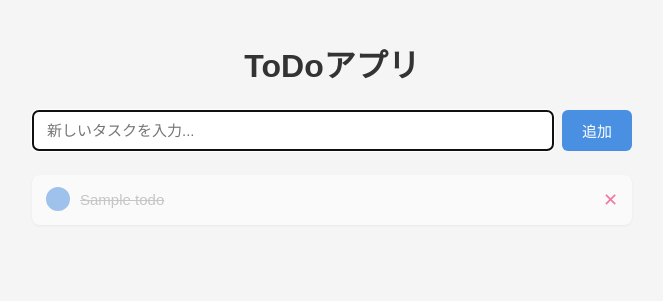
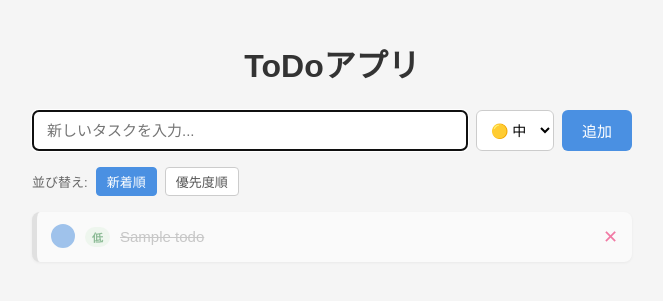
Before and after one commit to foolproof-htb/python-app-trial-clone, a Flask app: page / in a window 1280 px wide. Shown: the top 301 px of the page, without its empty margins (308-971 px from the left). Run offline with Flask 3, Linux system fonts and the light colour scheme; tables that the repository leaves empty hold one stand-in row (values such as "Sample post").

Commit message:
feat: TODOに優先度（高/中/低）を追加
- todosテーブルにpriorityカラムを追加（既存DBへのマイグレーション対応）
- TODO作成・編集時に優先度を選択できるセレクトボックスを追加
- 一覧画面で優先度ごとに色分け表示（高=赤、中=黄、低=緑）
- 優先度でのソート機能を追加（新着順/優先度順の切り替え）

Closes #5

Co-authored-by: fujisawa <foolproof-htb@users.noreply.github.com>

```diff
--- a/app.py
+++ b/app.py
@@ -3,6 +3,8 @@ from flask import Flask, render_template, request, redirect, url_for
 
 app = Flask(__name__)
 DB = "todo.db"
+
+PRIORITY_ORDER = {"high": 0, "medium": 1, "low": 2}
 
 
 def get_db():
@@ -17,33 +19,50 @@ def init_db():
             CREATE TABLE IF NOT EXISTS todos (
                 id INTEGER PRIMARY KEY AUTOINCREMENT,
                 title TEXT NOT NULL,
-                done INTEGER NOT NULL DEFAULT 0
+                done INTEGER NOT NULL DEFAULT 0,
+                priority TEXT NOT NULL DEFAULT 'medium'
             )
         """)
+        # Migrate existing DB: add priority column if it doesn't exist
+        cols = [row[1] for row in conn.execute("PRAGMA table_info(todos)").fetchall()]
+        if "priority" not in cols:
+            conn.execute("ALTER TABLE todos ADD COLUMN priority TEXT NOT NULL DEFAULT 'medium'")
 
 
 @app.route("/")
 def index():
+    sort = request.args.get("sort", "id")
     with get_db() as conn:
-        todos = conn.execute("SELECT * FROM todos ORDER BY id DESC").fetchall()
-    return render_template("index.html", todos=todos)
+        if sort == "priority":
+            todos = conn.execute(
+                "SELECT * FROM todos ORDER BY CASE priority WHEN 'high' THEN 0 WHEN 'medium' THEN 1 ELSE 2 END, id DESC"
+            ).fetchall()
+        else:
+            todos = conn.execute("SELECT * FROM todos ORDER BY id DESC").fetchall()
+    return render_template("index.html", todos=todos, sort=sort)
 
 
 @app.route("/create", methods=["POST"])
 def create():
     title = request.form["title"].strip()
+    priority = request.form.get("priority", "medium")
+    if priority not in PRIORITY_ORDER:
+        priority = "medium"
     if title:
         with get_db() as conn:
-            conn.execute("INSERT INTO todos (title) VALUES (?)", (title,))
+            conn.execute("INSERT INTO todos (title, priority) VALUES (?, ?)", (title, priority))
     return redirect(url_for("index"))
 
 
 @app.route("/update/<int:todo_id>", methods=["POST"])
 def update(todo_id):
     title = request.form.get("title", "").strip()
+    priority = request.form.get("priority", "medium")
+    if priority not in PRIORITY_ORDER:
+        priority = "medium"
     if title:
         with get_db() as conn:
-            conn.execute("UPDATE todos SET title = ? WHERE id = ?", (title, todo_id))
+            conn.execute("UPDATE todos SET title = ?, priority = ? WHERE id = ?", (title, priority, todo_id))
     return redirect(url_for("index"))
 
 
--- a/templates/index.html
+++ b/templates/index.html
@@ -11,15 +11,30 @@
     h1 { text-align: center; margin-bottom: 24px; color: #333; }
 
     /* 追加フォーム */
-    .add-form { display: flex; gap: 8px; margin-bottom: 24px; }
-    .add-form input { flex: 1; padding: 10px 14px; border: 1px solid #ccc; border-radius: 6px; font-size: 15px; }
+    .add-form { display: flex; gap: 8px; margin-bottom: 16px; }
+    .add-form input[type="text"] { flex: 1; padding: 10px 14px; border: 1px solid #ccc; border-radius: 6px; font-size: 15px; }
+    .add-form select { padding: 10px 10px; border: 1px solid #ccc; border-radius: 6px; font-size: 14px; background: #fff; }
     .add-form button { padding: 10px 20px; background: #4a90e2; color: #fff; border: none; border-radius: 6px; cursor: pointer; font-size: 15px; }
     .add-form button:hover { background: #357abd; }
 
+    /* ソートバー */
+    .sort-bar { display: flex; align-items: center; gap: 8px; margin-bottom: 16px; font-size: 13px; color: #666; }
+    .sort-bar a { text-decoration: none; padding: 4px 10px; border-radius: 4px; border: 1px solid #ccc; color: #555; background: #fff; }
+    .sort-bar a.active { background: #4a90e2; color: #fff; border-color: #4a90e2; }
+
     /* ToDoリスト */
     .todo-list { list-style: none; display: flex; flex-direction: column; gap: 10px; }
-    .todo-item { background: #fff; border-radius: 8px; padding: 12px 14px; box-shadow: 0 1px 3px rgba(0,0,0,0.1); display: flex; align-items: center; gap: 10px; }
+    .todo-item { background: #fff; border-radius: 8px; padding: 12px 14px; box-shadow: 0 1px 3px rgba(0,0,0,0.1); display: flex; align-items: center; gap: 10px; border-left: 5px solid #ccc; }
     .todo-item.done { opacity: 0.5; }
+    .todo-item.priority-high { border-left-color: #e05252; }
+    .todo-item.priority-medium { border-left-color: #e0b252; }
+    .todo-item.priority-low { border-left-color: #52b452; }
+
+    /* 優先度バッジ */
+    .priority-badge { font-size: 11px; font-weight: bold; padding: 2px 7px; border-radius: 10px; flex-shrink: 0; }
+    .badge-high { background: #fde8e8; color: #c0392b; }
+    .badge-medium { background: #fef6e0; color: #b07d00; }
+    .badge-low { background: #e8f8e8; color: #27833a; }
 
     /* 完了トグル */
     .toggle-form button { width: 24px; height: 24px; border-radius: 50%; border: 2px solid #4a90e2; background: transparent; cursor: pointer; flex-shrink: 0; }
@@ -29,8 +44,10 @@
     .title-area { flex: 1; }
     .title-text { font-size: 15px; color: #333; cursor: pointer; }
     .todo-item.done .title-text { text-decoration: line-through; color: #999; }
-    .edit-form { display: none; gap: 6px; }
-    .edit-form input { flex: 1; padding: 6px 10px; border: 1px solid #aaa; border-radius: 4px; font-size: 14px; }
+    .edit-form { display: none; flex-direction: column; gap: 6px; }
+    .edit-form-row { display: flex; gap: 6px; align-items: center; }
+    .edit-form input[type="text"] { flex: 1; padding: 6px 10px; border: 1px solid #aaa; border-radius: 4px; font-size: 14px; }
+    .edit-form select { padding: 6px 8px; border: 1px solid #aaa; border-radius: 4px; font-size: 13px; background: #fff; }
     .edit-form button { padding: 6px 12px; border: none; border-radius: 4px; cursor: pointer; font-size: 13px; }
     .btn-save { background: #4a90e2; color: #fff; }
     .btn-cancel { background: #ccc; color: #333; }
@@ -49,27 +66,57 @@
     <!-- 追加 -->
     <form class="add-form" action="/create" method="post">
       <input type="text" name="title" placeholder="新しいタスクを入力..." required autofocus>
+      <select name="priority">
+        <option value="high">🔴 高</option>
+        <option value="medium" selected>🟡 中</option>
+        <option value="low">🟢 低</option>
+      </select>
       <button type="submit">追加</button>
     </form>
+
+    <!-- ソート -->
+    <div class="sort-bar">
+      <span>並び替え:</span>
+      <a href="/?sort=id" class="{{ 'active' if sort == 'id' else '' }}">新着順</a>
+      <a href="/?sort=priority" class="{{ 'active' if sort == 'priority' else '' }}">優先度順</a>
+    </div>
 
     <!-- 一覧 -->
     {% if todos %}
     <ul class="todo-list">
       {% for todo in todos %}
-      <li class="todo-item {% if todo.done %}done{% endif %}">
+      <li class="todo-item {% if todo.done %}done{% endif %} priority-{{ todo.priority }}">
 
         <!-- 完了トグル -->
         <form class="toggle-form" action="/toggle/{{ todo.id }}" method="post">
           <button type="submit" title="完了/未完了"></button>
         </form>
 
+        <!-- 優先度バッジ -->
+        {% if todo.priority == 'high' %}
+          <span class="priority-badge badge-high">高</span>
+        {% elif todo.priority == 'medium' %}
+          <span class="priority-badge badge-medium">中</span>
+        {% else %}
+          <span class="priority-badge badge-low">低</span>
+        {% endif %}
+
         <!-- タイトル表示・編集 -->
         <div class="title-area">
           <span class="title-text" onclick="startEdit({{ todo.id }})">{{ todo.title }}</span>
           <form class="edit-form" id="edit-{{ todo.id }}" action="/update/{{ todo.id }}" method="post">
-            <input type="text" name="title" value="{{ todo.title }}">
-            <button type="submit" class="btn-save">保存</button>
-            <button type="button" class="btn-cancel" onclick="cancelEdit({{ todo.id }})">キャンセル</button>
+            <div class="edit-form-row">
+              <input type="text" name="title" value="{{ todo.title }}">
+              <select name="priority">
+                <option value="high" {% if todo.priority == 'high' %}selected{% endif %}>🔴 高</option>
+                <option value="medium" {% if todo.priority == 'medium' %}selected{% endif %}>🟡 中</option>
+                <option value="low" {% if todo.priority == 'low' %}selected{% endif %}>🟢 低</option>
+              </select>
+            </div>
+            <div class="edit-form-row">
+              <button type="submit" class="btn-save">保存</button>
+              <button type="button" class="btn-cancel" onclick="cancelEdit({{ todo.id }})">キャンセル</button>
+            </div>
           </form>
         </div>
 
```
